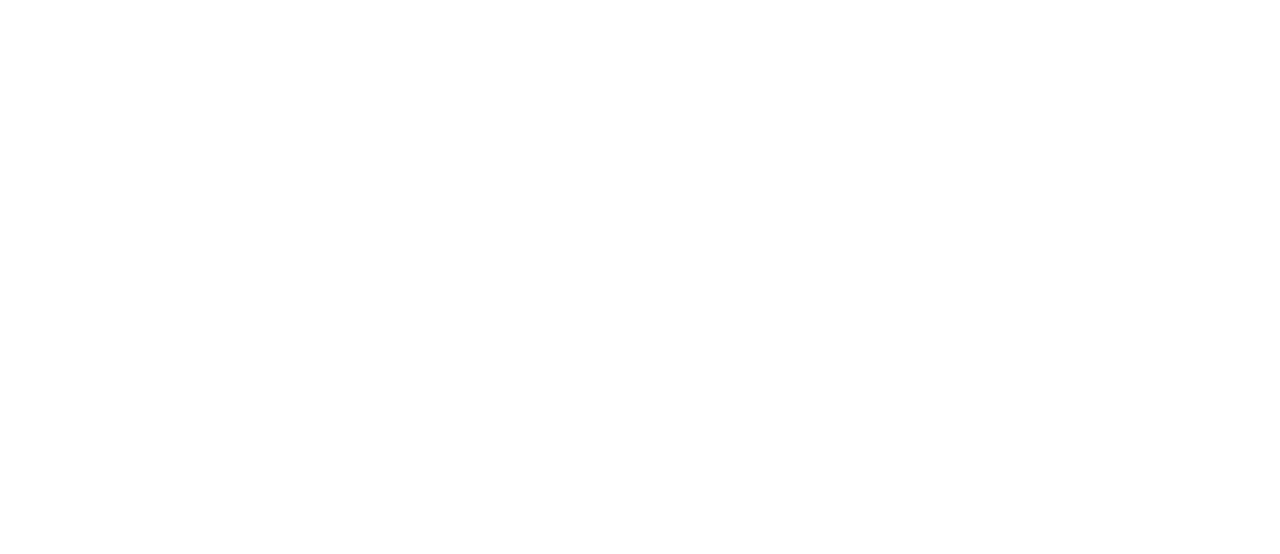
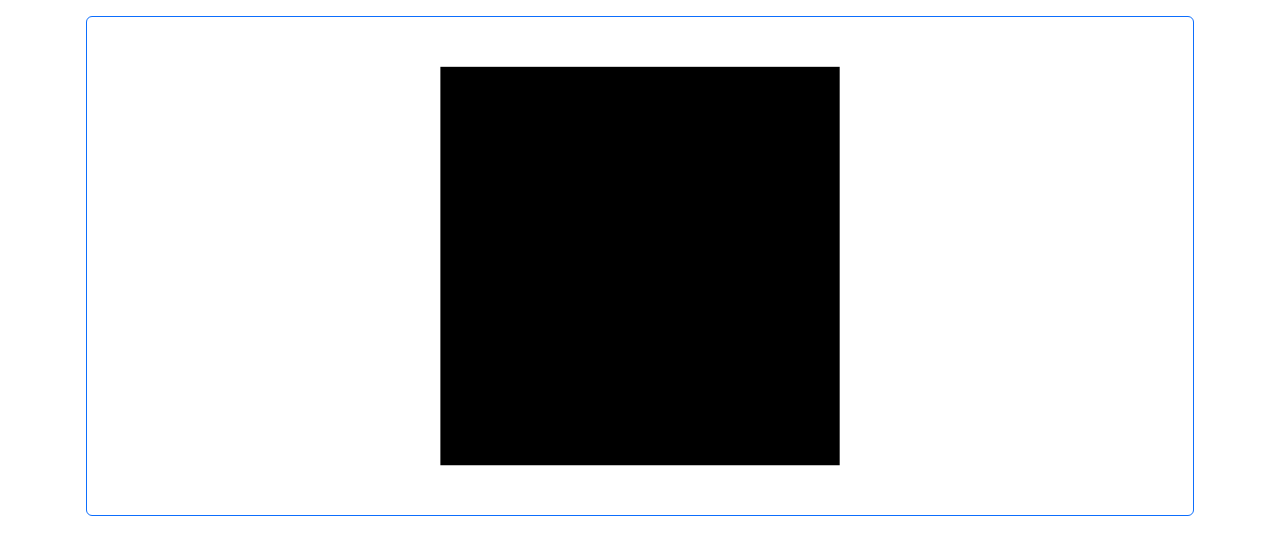
Before and after one commit to netrolite/graph-builder, a React (Vite) app: page / in a window 1280 px wide. Shown: the top 554 px of the page. Built offline with nearby package versions, Linux system fonts and the light colour scheme.

Commit message:
cool black square on canvas

```diff
--- a/index.html
+++ b/index.html
@@ -7,7 +7,7 @@
     <title>Graph Builder</title>
   </head>
   <body>
-    <div id="root"></div>
+    <div id="root" class="h-100"></div>
     <script type="module" src="/src/main.jsx"></script>
   </body>
 </html>
--- a/src/App.jsx
+++ b/src/App.jsx
@@ -2,17 +2,36 @@ import { useEffect, useRef } from "react"
 
 export default function App() {
     const canvasRef = useRef(null);
+
 	useEffect(() => {
+		resizeCanvas();
+		window.addEventListener("resize", resizeCanvas);
 
+		// c === context
+		let c = canvasRef.current.getContext("2d");
+		fillRectCenter(400, 400);
+
+
+
+		function fillRectCenter(x, y) {
+			const centerX = canvasRef.current.offsetWidth / 2 - x / 2;
+			const centerY = canvasRef.current.offsetHeight / 2 - y / 2;
+			c.fillRect(centerX, centerY, x, y);
+		}
+
+		function resizeCanvas() {
+			canvasRef.current.width = canvasRef.current.offsetWidth;
+			canvasRef.current.height = canvasRef.current.offsetHeight;
+		}
+
+		return () => {
+			window.removeEventListener("resize", resizeCanvas);
+		}
 	}, [])
 
     return (
-		<main className="container">
-			<div className="row">
-				<div className="col">
-					<canvas ref={canvasRef} />
-				</div>
-			</div>
+		<main className="container min-vh-100 p-3">
+			<canvas ref={canvasRef} className="w-100 border border-primary rounded hgt-600" />
 		</main>
   	)
 }
--- a/src/index.css
+++ b/src/index.css
@@ -1,7 +1,13 @@
-:root {
-  font-synthesis: none;
-  text-rendering: optimizeLegibility;
-  -webkit-font-smoothing: antialiased;
-  -moz-osx-font-smoothing: grayscale;
-  -webkit-text-size-adjust: 100%;
+* {
+    margin: 0;
+    padding: 0;
+    box-sizing: border-box;
 }
+
+#root {
+    min-height: 100vh;
+}
+
+.hgt-600 {
+    height: 500px;
+}
```
